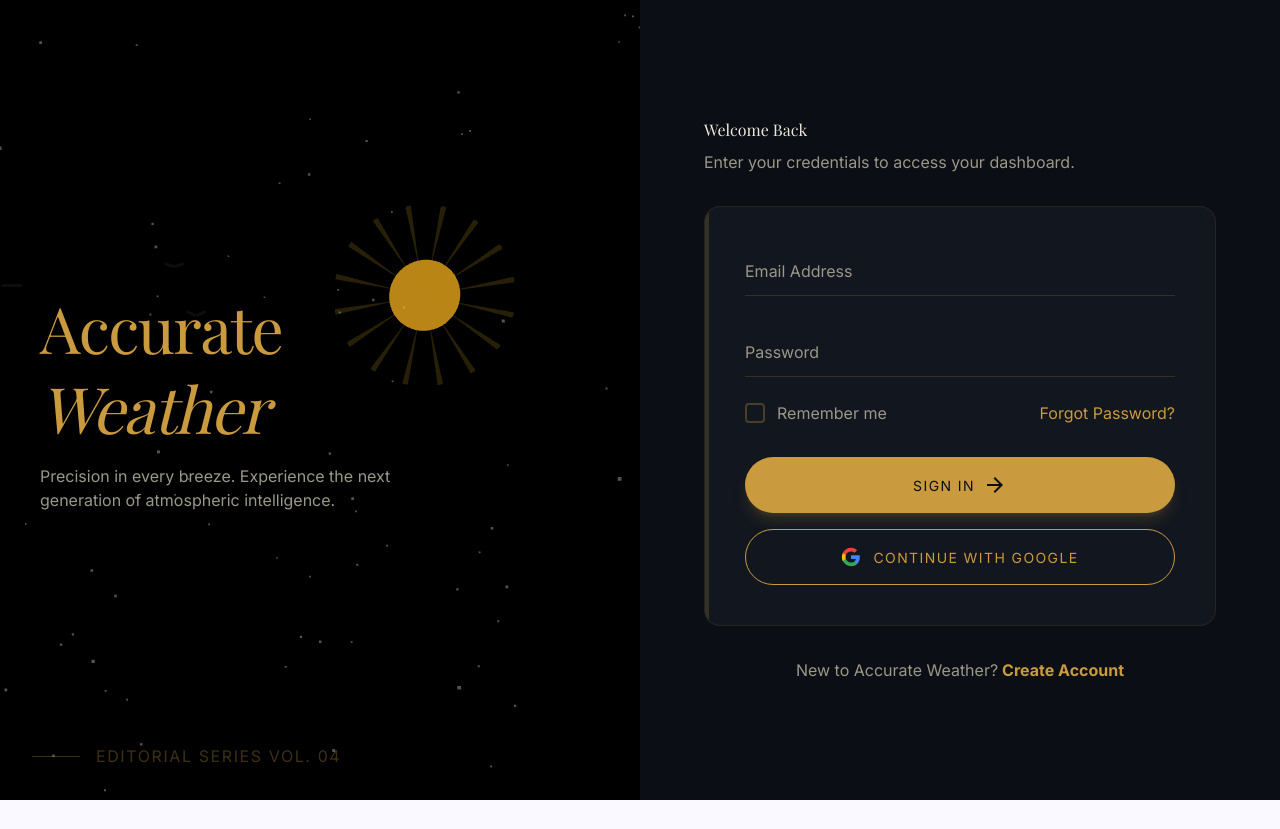
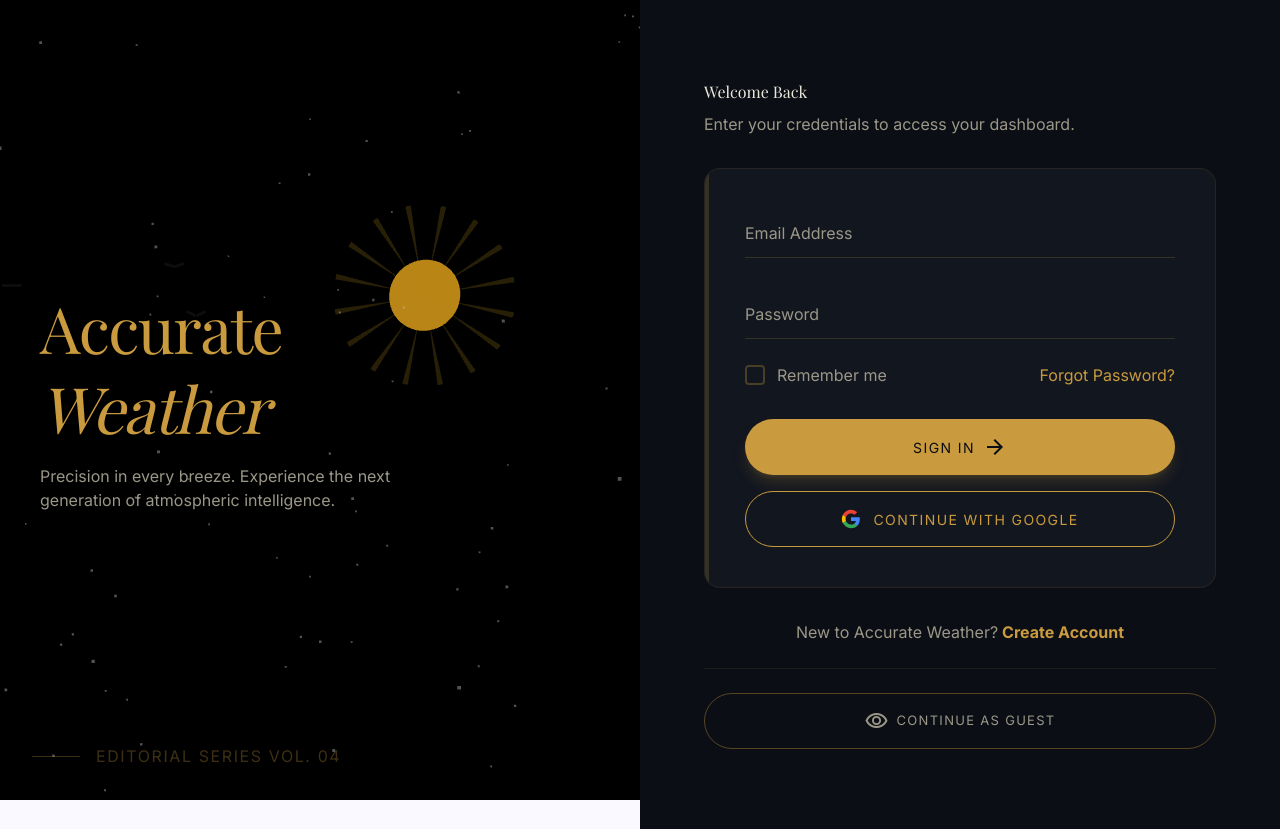
Before and after one commit to Aqibjadoon1/weather-app, a Next.js app: page /login in a window 1280 px wide. Before the commit the page ends 800 px from the top, so only its background shows below. Built offline with nearby package versions, Linux system fonts and the light colour scheme; no server answers.

Commit message:
feat: add Continue as Guest button on login, add Sign Out button on profile

```diff
--- a/src/app/(auth)/login/page.tsx
+++ b/src/app/(auth)/login/page.tsx
@@ -175,6 +175,16 @@
                 Create Account
               </Link>
             </p>
+            <div className="mt-6 pt-6 border-t border-aether-gold/10">
+              <button
+                type="button"
+                onClick={() => router.push("/dashboard")}
+                className="spring-button w-full h-12 md:h-14 bg-transparent border border-aether-gold/40 text-aether-text-muted rounded-full font-label-bold text-[13px] uppercase tracking-widest hover:border-aether-gold hover:text-aether-gold transition-all flex items-center justify-center gap-2"
+              >
+                <span className="material-symbols-outlined text-[18px]">visibility</span>
+                Continue as Guest
+              </button>
+            </div>
           </footer>
         </div>
       </section>
--- a/src/app/dashboard/profile/page.tsx
+++ b/src/app/dashboard/profile/page.tsx
@@ -3,11 +3,20 @@
 import { useSelector } from "react-redux";
 import type { RootState } from "@/redux/reducers/rootReducer";
 import Link from "next/link";
+import { useRouter } from "next/navigation";
 import { useState } from "react";
+import { useAuthentication } from "@/hooks/useAuthentication";
 
 export default function ProfilePage() {
   const user = useSelector((state: RootState) => state.auth.user);
+  const { logout } = useAuthentication();
+  const router = useRouter();
   const [activeTab, setActiveTab] = useState<"overview" | "stats" | "badges">("overview");
+
+  const handleLogout = async () => {
+    await logout();
+    router.push("/dashboard");
+  };
 
   const initials = user?.displayName
     ? user.displayName.split(" ").map((n) => n[0]).join("").toUpperCase().slice(0, 2)
@@ -66,9 +75,18 @@
               Exploring the world through weather. Tracking conditions across cities with personalized alerts and AI-powered packing lists.
             </p>
           </div>
-          <Link href="/dashboard/settings" className="px-6 py-3 border border-aether-gold/30 rounded-full text-sm text-aether-gold hover:bg-aether-gold/10 transition-colors whitespace-nowrap font-label-bold">
-            Edit Profile
-          </Link>
+          <div className="flex flex-col items-center md:items-end gap-3">
+            <Link href="/dashboard/settings" className="px-6 py-3 border border-aether-gold/30 rounded-full text-sm text-aether-gold hover:bg-aether-gold/10 transition-colors whitespace-nowrap font-label-bold">
+              Edit Profile
+            </Link>
+            <button
+              onClick={handleLogout}
+              className="px-6 py-3 border border-error/40 rounded-full text-sm text-error hover:bg-error/10 transition-colors whitespace-nowrap font-label-bold flex items-center gap-2"
+            >
+              <span className="material-symbols-outlined text-[16px]">logout</span>
+              Sign Out
+            </button>
+          </div>
         </div>
       </div>
 
```
